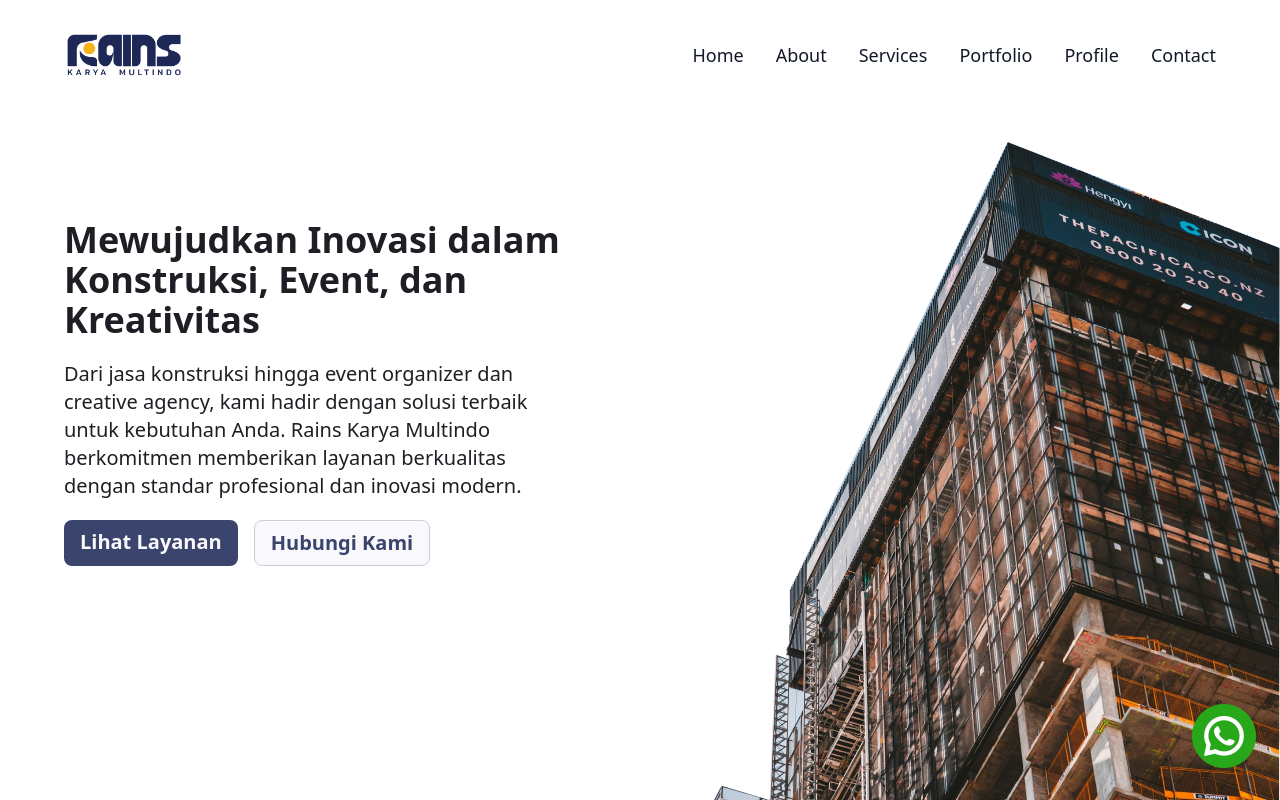
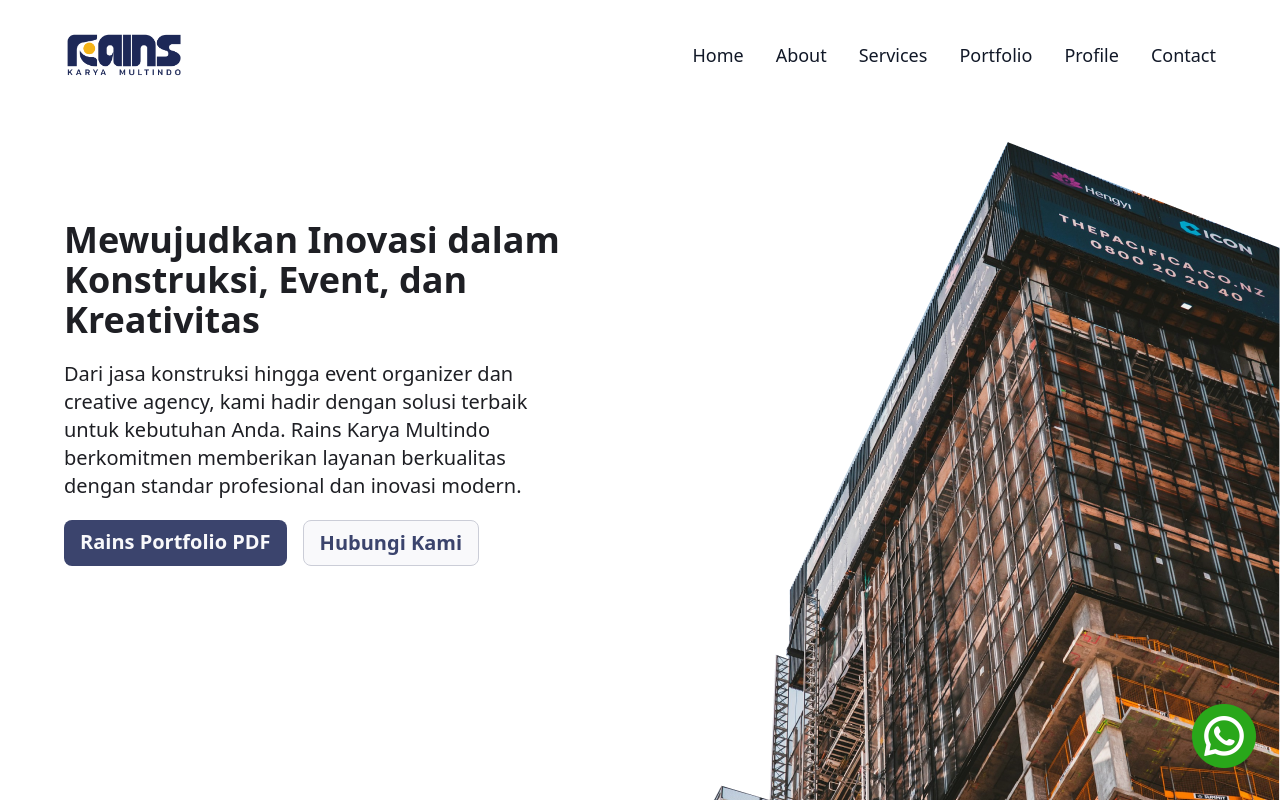
Before and after one commit to ganimalqudhaifi/freelance-rains-karya-multindo, a Next.js app: page / in a window 1280 px wide. Shown: the top 800 px of the page. Built offline with nearby package versions, Linux system fonts and the light colour scheme.

Commit message:
Add Rains Portfolio PDF

```diff
--- a/src/components/hero-section.tsx
+++ b/src/components/hero-section.tsx
@@ -18,11 +18,18 @@ export default function HeroSection() {
           dan inovasi modern.
         </p>
         <div className="text-xl flex flex-col md:flex-row justify-center md:justify-start space-y-2 md:space-y-0 md:space-x-4 font-semibold">
-          <Link
+          {/* <Link
             href="#services"
             className="px-4 py-2 bg-primary-dark text-neutral-light rounded-lg duration-300 hover:shadow-md hover:bg-primary-600"
           >
             Lihat Layanan
+          </Link> */}
+          <Link
+            href="/files/rains-karya-multindo-company-profile.pdf"
+            download
+            className="px-4 py-2 bg-primary-dark text-neutral-light rounded-lg duration-300 hover:shadow-md hover:bg-primary-600"
+          >
+            Rains Portfolio PDF
           </Link>
           <Link
             href="#contact"
```
Also changed, not shown: 1 other file (tests, documents, lock files or other folders).
